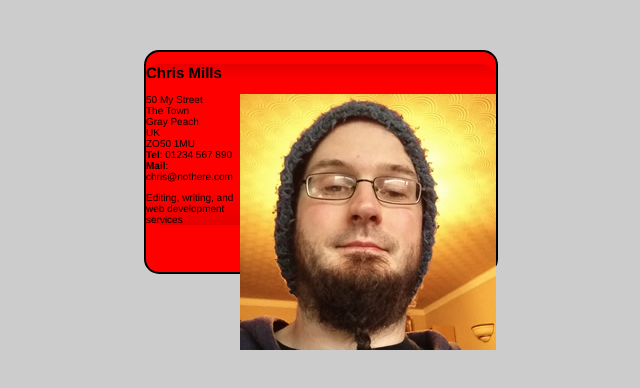
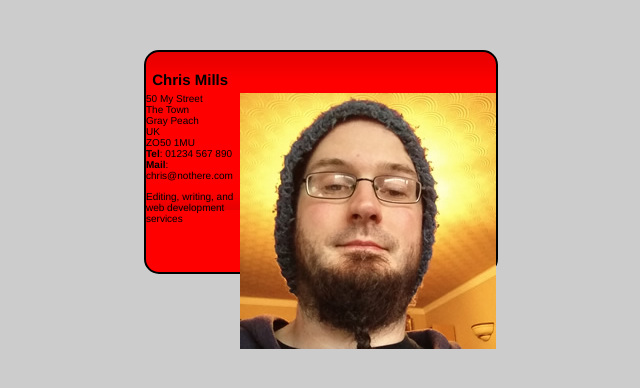
Before and after one commit to rach7239/rach7239.github.io, a plain HTML site: page assignments/ica4/ica4.html in a window 1280 px wide. Shown: the whole page, without its empty margins (319-959 px from the left). Drawn offline with Linux system fonts and the light colour scheme.

Commit message:
Update style.css

```diff
--- a/assignments/ica4/style.css
+++ b/assignments/ica4/style.css
@@ -28,16 +28,20 @@ html {
 .card header {
   background-image: linear-gradient(to bottom,rgba(0,0,0,0.1), rgba(0,0,0,0));
   border-radius: 1.5em 1.5em 0 0;
+  height: 1.87em;
+  padding: 0.625em;
 }
 
 
 .card footer {
   background-image: linear-gradient(to bottom,rgba(0,0,0,0), rgba(0,0,0,0.1));
   border-radius: 0 0 1.5em 1.5em;
+  height: 1.87em;
+  padding: 0.62;
 }
 
 .card article img {
   max-height: 100%;
-  height: 9 em;
+  height: 9.6 em;
   float: right;
 }
```
